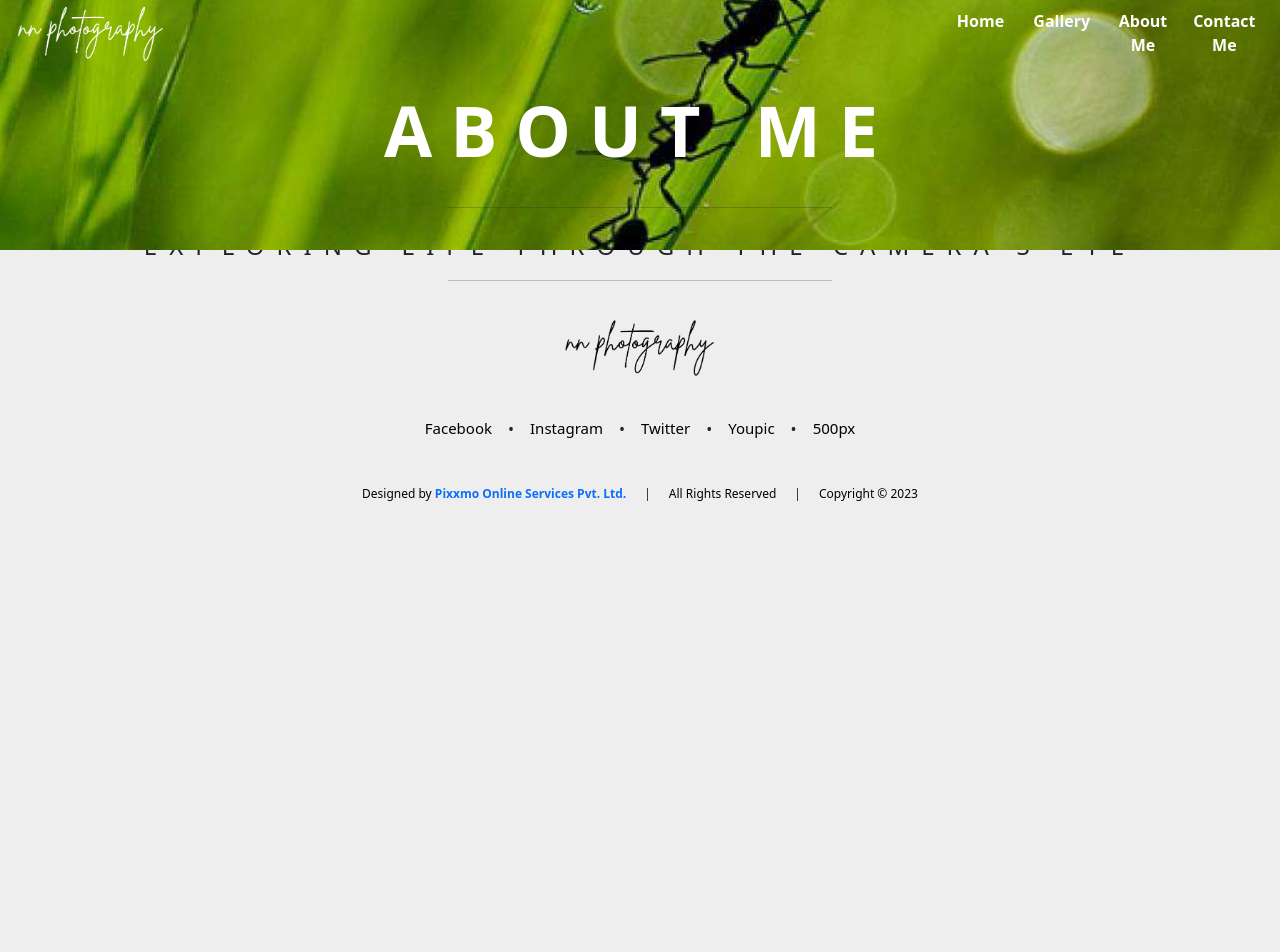
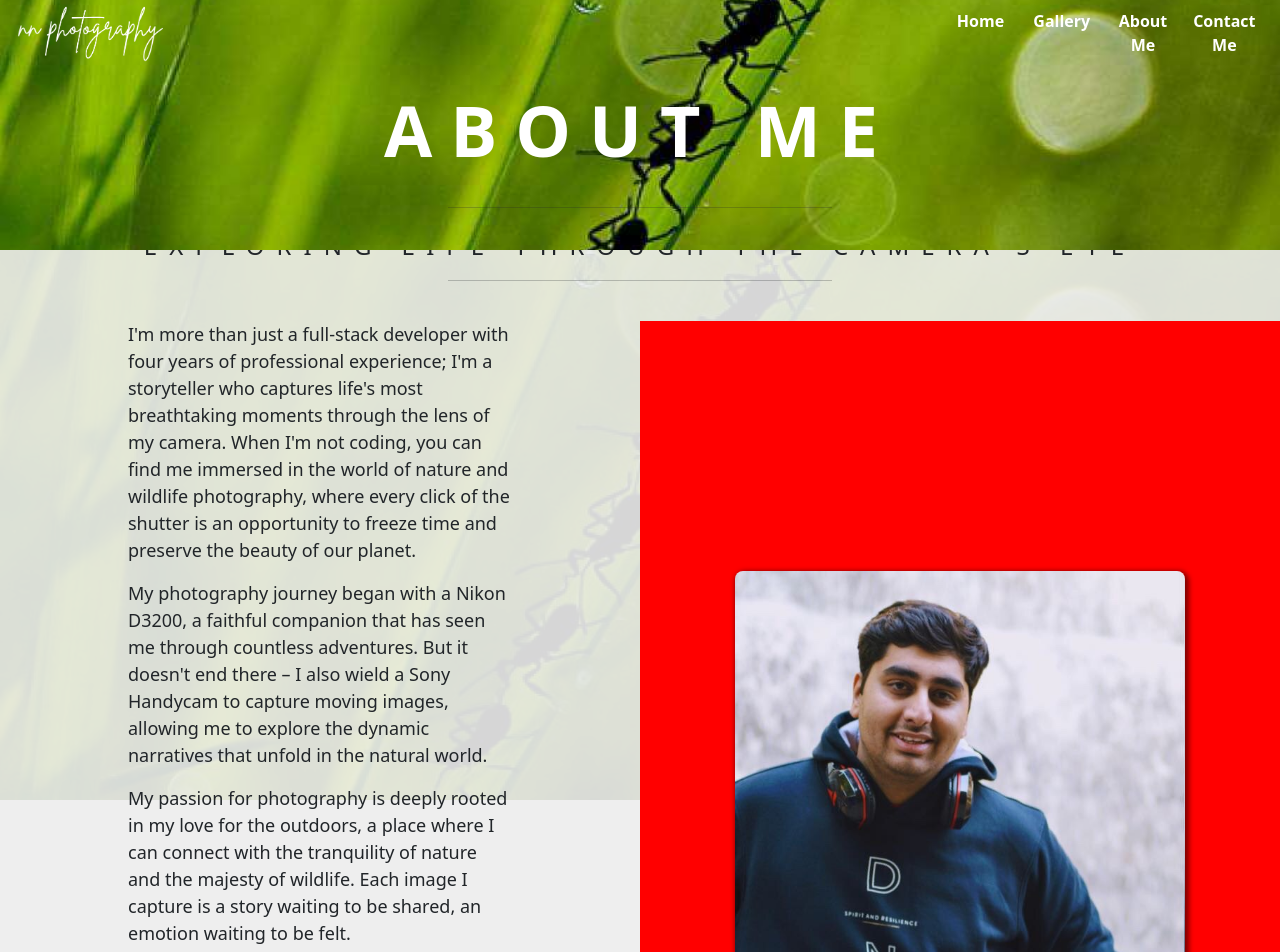
Before and after one commit to nagpalnitesh/nnphotography, a React (Create React App) app: page /about-me in a window 1280 px wide. Shown: the top 952 px of the page. Before the commit the page ends 800 px from the top, so only its background shows below. Built offline with nearby package versions, Linux system fonts and the light colour scheme.

Commit message:
about-me-update

```diff
--- a/src/index.css
+++ b/src/index.css
@@ -217,14 +217,14 @@ body {
   background-repeat: repeat, no-repeat; */
 }
 
-.home-slider .overlay {
+.gallery .overlay {
   position: fixed;
   bottom: 0;
   top: 0;
   left: 0;
   right: 0;
   background: var(--whiteColor);
-  opacity: 0.2;
+  opacity: 0.9;
   /* background: -moz-linear-gradient(
     left,
     rgba(255, 62, 28, 0.5) 0%,
@@ -269,6 +269,17 @@ body {
 }
 
 .home-slider .banner .video {
+  z-index: -2;
+  position: fixed;
+  top: 0;
+  left: 0;
+  object-fit: cover;
+  width: 100%;
+  height: 100%;
+  overflow: hidden;
+}
+
+.gallery .banner img {
   z-index: -2;
   position: fixed;
   top: 0;
@@ -995,3 +1006,51 @@ textarea:valid + label {
     /* transform: translateY(0px); */
   }
 }
+
+.about-me {
+  margin: 20px 0;
+  display: flex;
+  overflow: hidden;
+  width: 100%;
+}
+
+.my-photo {
+  position: relative;
+  display: flex;
+  width: 50%;
+  -webkit-box-orient: vertical;
+  -webkit-box-direction: normal;
+  flex-direction: column;
+  -webkit-box-pack: center;
+  justify-content: center;
+  align-items: center;
+  background: red;
+}
+
+.my-photo img {
+  width: 450px;
+  height: 450px;
+  box-shadow: 2px 2px 5px 2px rgba(0, 0, 0, 0.5);
+  border-radius: 0.5em;
+}
+
+.about-me-text {
+  position: relative;
+  display: flex;
+  width: 50%;
+  -webkit-box-orient: vertical;
+  -webkit-box-direction: normal;
+  /* flex-direction: column;
+  -webkit-box-pack: center;
+  justify-content: center;
+  align-items: center; */
+}
+
+.about-me-text div {
+  width: 60%;
+  margin: auto;
+}
+
+.about-me-text div p {
+  font-size: 18px;
+}
--- a/src/screens/About.jsx
+++ b/src/screens/About.jsx
@@ -5,9 +5,16 @@ import HeaderImg from "../assets/images/nature-1.jpg";
 import PageHeader from "../components/PageHeader";
 import Footer from "../components/Footer";
 
+import MyImg from "../assets/nitesh_nagpal.jpg";
+
 const About = () => {
   return (
     <div className="gallery">
+      <div className="overlay"></div>
+      <div className="banner">
+        <img src={HeaderImg} alt="Background Image" />
+      </div>
+
       <Navbar />
       {/* TODO: parallax background with overlay */}
       <div className="gallery-page-header">
@@ -29,6 +36,45 @@ const About = () => {
         <p>Exploring Life Through the Camera's Eye</p>
         <hr />
       </div>
+      {/* About Me */}
+      <div className="about-me">
+        <div className="about-me-text">
+          <div>
+            <p>
+              I'm more than just a full-stack developer with four years of
+              professional experience; I'm a storyteller who captures life's
+              most breathtaking moments through the lens of my camera. When I'm
+              not coding, you can find me immersed in the world of nature and
+              wildlife photography, where every click of the shutter is an
+              opportunity to freeze time and preserve the beauty of our planet.
+            </p>
+            <p>
+              My photography journey began with a Nikon D3200, a faithful
+              companion that has seen me through countless adventures. But it
+              doesn't end there – I also wield a Sony Handycam to capture moving
+              images, allowing me to explore the dynamic narratives that unfold
+              in the natural world.
+            </p>
+            <p>
+              My passion for photography is deeply rooted in my love for the
+              outdoors, a place where I can connect with the tranquility of
+              nature and the majesty of wildlife. Each image I capture is a
+              story waiting to be shared, an emotion waiting to be felt.
+            </p>
+            <p>
+              Join me on this visual journey as we explore the world through my
+              lens. Together, we'll witness the beauty of nature and the wonders
+              of wildlife, framed in pixels and preserved for eternity.
+            </p>
+            <p>Thank you for being a part of my photographic adventure.</p>
+            <p>Warm regards,</p>
+            <p>Nitesh Nagpal</p>
+          </div>
+        </div>
+        <div className="my-photo">
+          <img src={MyImg} alt="Nitesh Nagpal" />
+        </div>
+      </div>
       {/* FOOTER */}
       <div className="footer-section">
         <Footer />
--- a/src/screens/Contact.jsx
+++ b/src/screens/Contact.jsx
@@ -62,6 +62,10 @@ const Contact = () => {
 
   return (
     <div className="gallery">
+      <div className="overlay"></div>
+      <div className="banner">
+        <img src={HeaderImg} alt="Background Image" />
+      </div>
       <Navbar />
       {/* TODO: parallax background with overlay */}
       <div className="gallery-page-header">
@@ -90,9 +94,12 @@ const Contact = () => {
           Email:{" "}
           <a
             href="mailto:niteshnagpal@outlook.com"
-            className="footer-link w-inline-block"
+            className="footer-social-link w-inline-bock "
           >
-            niteshnagpal@outlook.com
+            <div>
+              <b>niteshnagpal@outlook.com</b>
+            </div>
+            <div className="underline footer-social-underline"></div>
           </a>
         </div>
       </div>
```
Also changed, not shown: src/assets/nitesh_nagpal.jpg (added).
